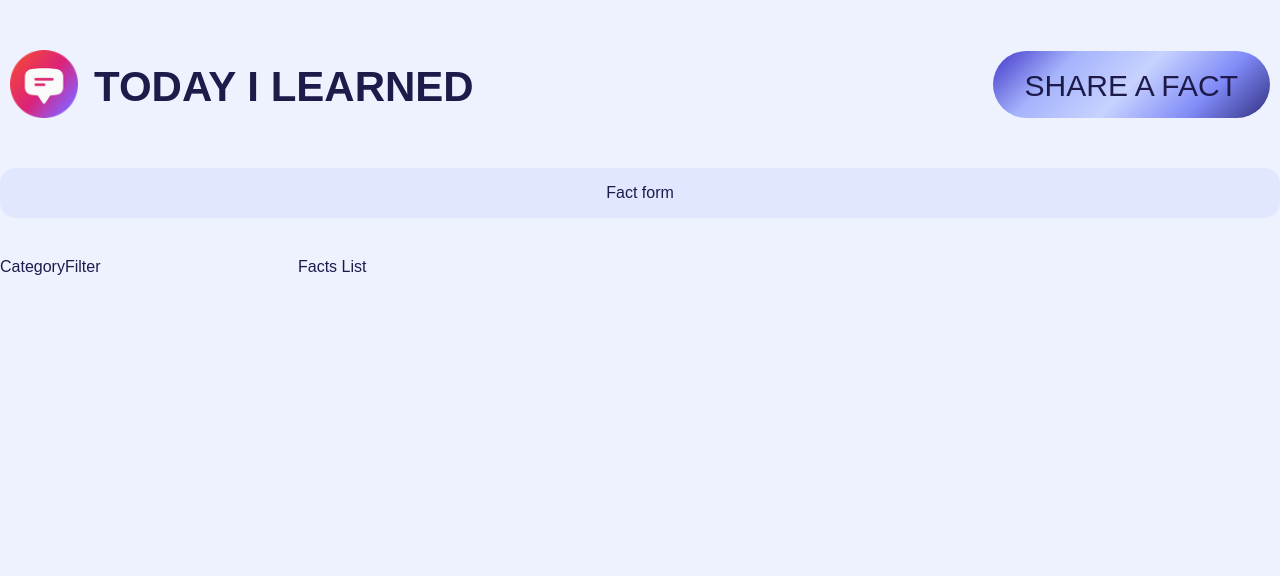
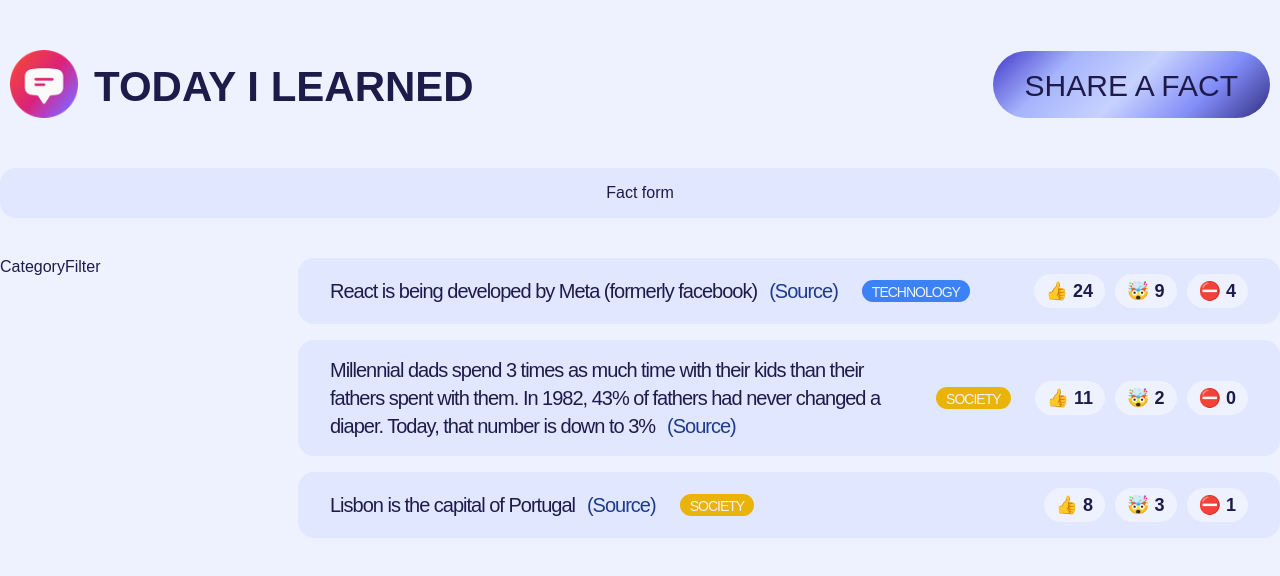
Before and after one commit to xyzdelete/TodayILearnedWebDevelopmentProject, a React (Create React App) app: page / in a window 1280 px wide. Shown: the top 576 px of the page. Built offline with nearby package versions, Linux system fonts and the light colour scheme; a web font is replaced by a local one.

Commit message:
Rendering the List of Facts

```diff
--- a/public/index.html
+++ b/public/index.html
@@ -2,9 +2,6 @@
 <html lang="en">
     <head>
         <meta charset="utf-8" />
-        <link
-            rel="icon"
-            href="%PUBLIC_URL%/favicon.ico" />
         <meta
             name="viewport"
             content="width=device-width, initial-scale=1" />
@@ -21,9 +18,6 @@
             manifest.json provides metadata used when your web app is     installed on a
             user's mobile device or desktop. See https://developers.google.   com/web/fundamentals/web-app-manifest/
         -->
-        <link
-            rel="manifest"
-            href="%PUBLIC_URL%/manifest.json" />
         <!--
             Notice the use of %PUBLIC_URL% in the tags above.
             It will be replaced with the URL of the `public` folder during    the build.
--- a/src/App.js
+++ b/src/App.js
@@ -1,4 +1,48 @@
 import "./style.css";
+
+const CATEGORIES = [
+    { name: "technology", color: "#3b82f6" },
+    { name: "science", color: "#16a34a" },
+    { name: "finance", color: "#ef4444" },
+    { name: "society", color: "#eab308" },
+    { name: "entertainment", color: "#db2777" },
+    { name: "health", color: "#14b8a6" },
+    { name: "history", color: "#f97316" },
+    { name: "news", color: "#8b5cf6" }
+];
+
+const initialFacts = [
+    {
+        id: 1,
+        text: "React is being developed by Meta (formerly facebook)",
+        source: "https://opensource.fb.com/",
+        category: "technology",
+        votesInteresting: 24,
+        votesMindblowing: 9,
+        votesFalse: 4,
+        createdIn: 2021
+    },
+    {
+        id: 2,
+        text: "Millennial dads spend 3 times as much time with their kids than their fathers spent with them. In 1982, 43% of fathers had never changed a diaper. Today, that number is down to 3%",
+        source: "https://www.mother.ly/parenting/millennial-dads-spend-more-time-with-their-kids",
+        category: "society",
+        votesInteresting: 11,
+        votesMindblowing: 2,
+        votesFalse: 0,
+        createdIn: 2019
+    },
+    {
+        id: 3,
+        text: "Lisbon is the capital of Portugal",
+        source: "https://en.wikipedia.org/wiki/Lisbon",
+        category: "society",
+        votesInteresting: 8,
+        votesMindblowing: 3,
+        votesFalse: 1,
+        createdIn: 2015
+    }
+];
 
 function App() {
     const appTitle = "Today I Learned";
@@ -37,7 +81,46 @@ function CategoryFilter() {
 }
 
 function FactList() {
-    return <section>Facts List</section>;
+    // TEMPORARY
+    const facts = initialFacts;
+
+    return (
+        <section>
+            <ul className="facts-list">
+                {facts.map((fact) => (
+                    <li
+                        key={fact.id}
+                        className="fact">
+                        <p>
+                            {fact.text}
+                            <a
+                                className="source"
+                                href={fact.source}
+                                target="_blank"
+                                rel="noreferrer">
+                                (Source)
+                            </a>
+                        </p>
+                        <span
+                            className="tag"
+                            style={{
+                                backgroundColor: CATEGORIES.find(
+                                    (category) => category.name === fact.category
+                                ).color,
+                                color: "#eef2ff"
+                            }}>
+                            {fact.category}
+                        </span>
+                        <div className="vote-buttons">
+                            <button>👍 {fact.votesInteresting}</button>
+                            <button>🤯 {fact.votesMindblowing}</button>
+                            <button>⛔️ {fact.votesFalse}</button>
+                        </div>
+                    </li>
+                ))}
+            </ul>
+        </section>
+    );
 }
 
 export default App;
```
